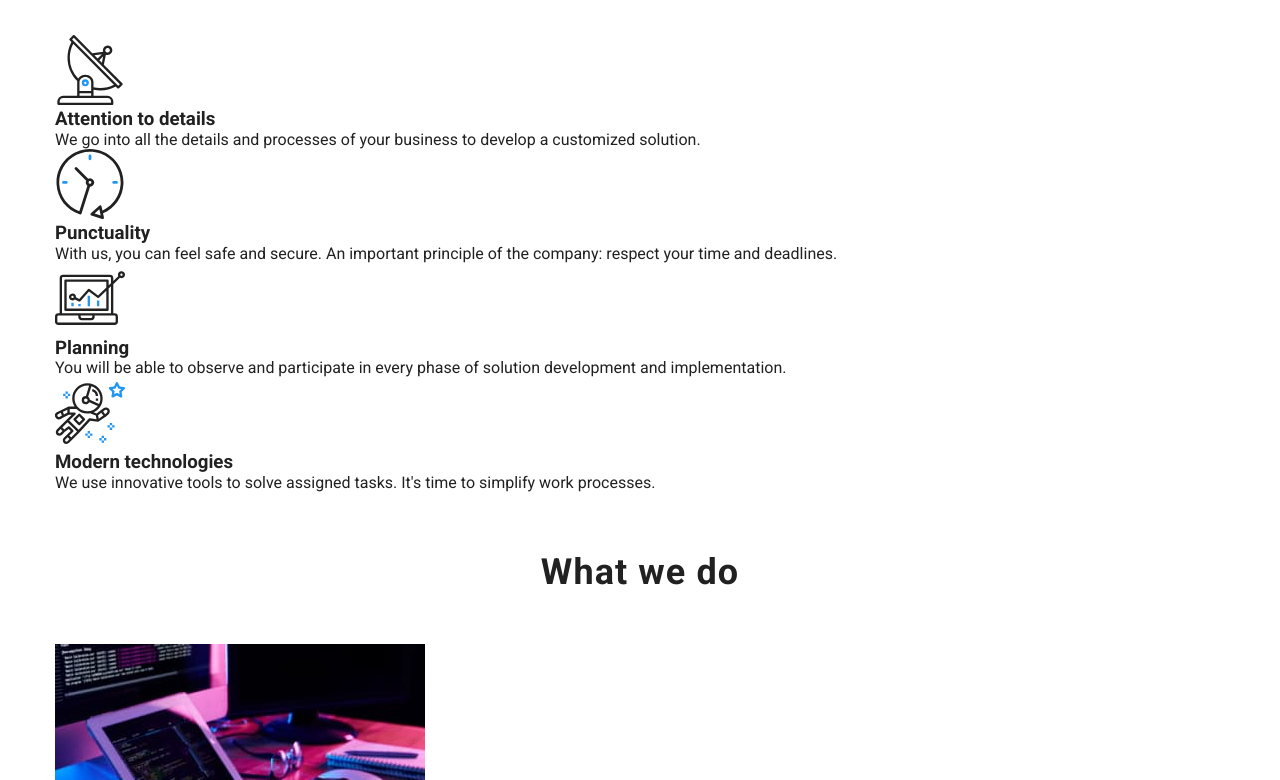
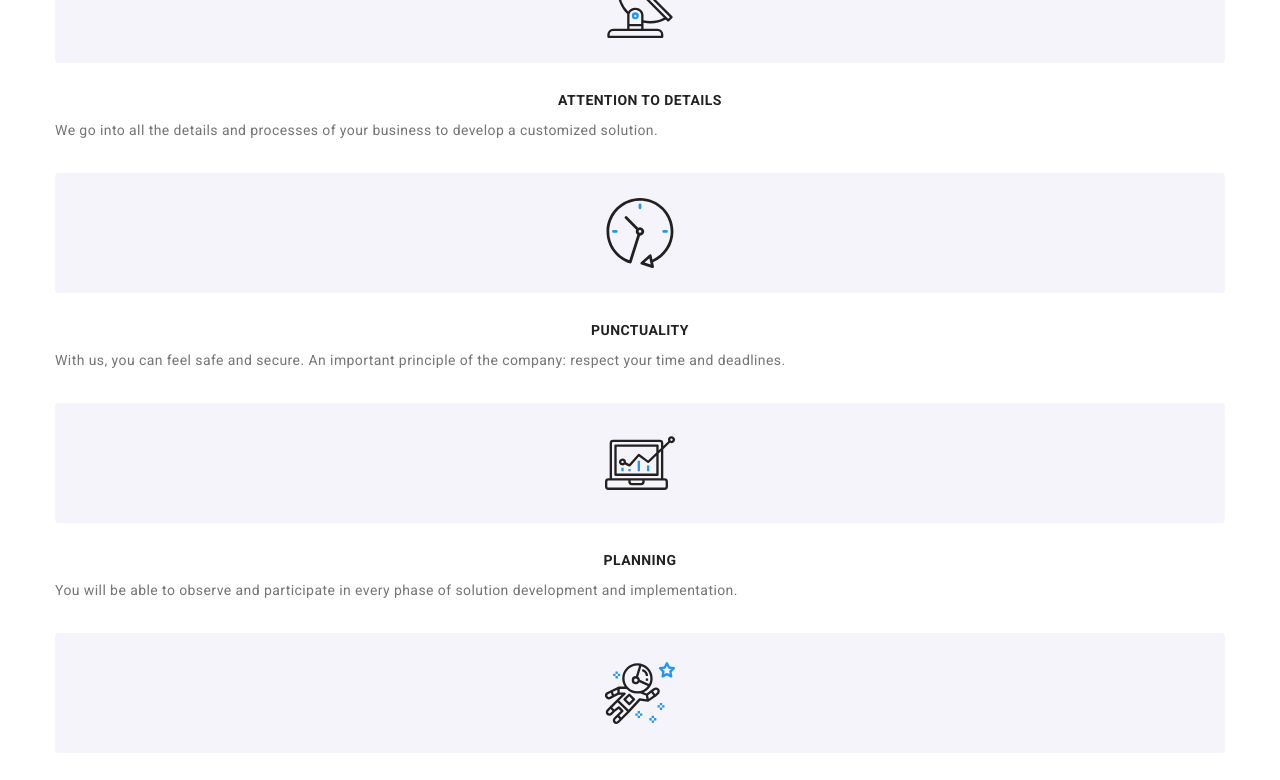
Before and after one commit to SaveAna/goit-markup-hw-08, a plain HTML site: page index.html in a window 1280 px wide. Shown: the part 578-1358 px from the top of the page. Drawn offline with nearby package versions, Linux system fonts and the light colour scheme.

Commit message:
need to find form-problem! add features ves.m styles

```diff
--- a/sass/components/_button.scss
+++ b/sass/components/_button.scss
@@ -15,11 +15,11 @@
   box-shadow: getShadow(button);
   border-radius: 4px;
 
-  //   &--centered {
-  //     display: block;
-  //     margin-left: auto;
-  //     margin-right: auto;
-  //   }
+  &--centered {
+    display: block;
+    margin-left: auto;
+    margin-right: auto;
+  }
 }
 
 // .subscribe-form__button {
--- a/sass/components/_features.scss
+++ b/sass/components/_features.scss
@@ -44,4 +44,44 @@
 
 .features {
   @include vertical-padding(60px, 60px);
+
+  .section-title {
+    &--hidden {
+      @extend %visually-hidden;
+    }
+  }
+
+  &__item {
+    width: 100%;
+  }
+
+  &__item:not(:last-child) {
+    margin-bottom: 30px;
+  }
+
+  &__thumb {
+    display: flex;
+    align-items: center;
+    justify-content: center;
+    height: 120px;
+    background-color: getBgColor(light);
+    border-radius: 4px;
+    margin-bottom: 30px;
+  }
+
+  &__title {
+    font-size: 14px;
+    line-height: 1.14;
+    letter-spacing: 0.03em;
+    text-transform: uppercase;
+    margin-bottom: 10px;
+    text-align: center;
+  }
+
+  &__subtitle {
+    font-size: 14px;
+    line-height: 1.71;
+    letter-spacing: 0.03em;
+    color: getColor(basic);
+  }
 }
```
Also changed, not shown: css/main.css, css/main.min.css, 2 other files.
